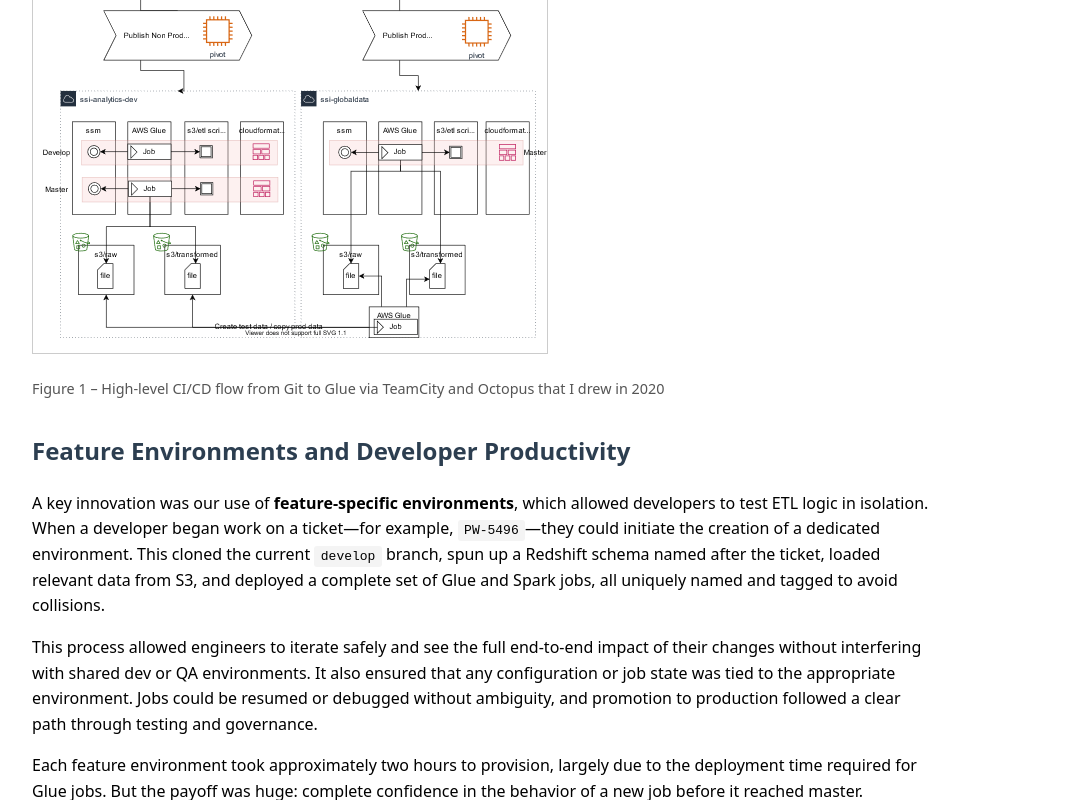
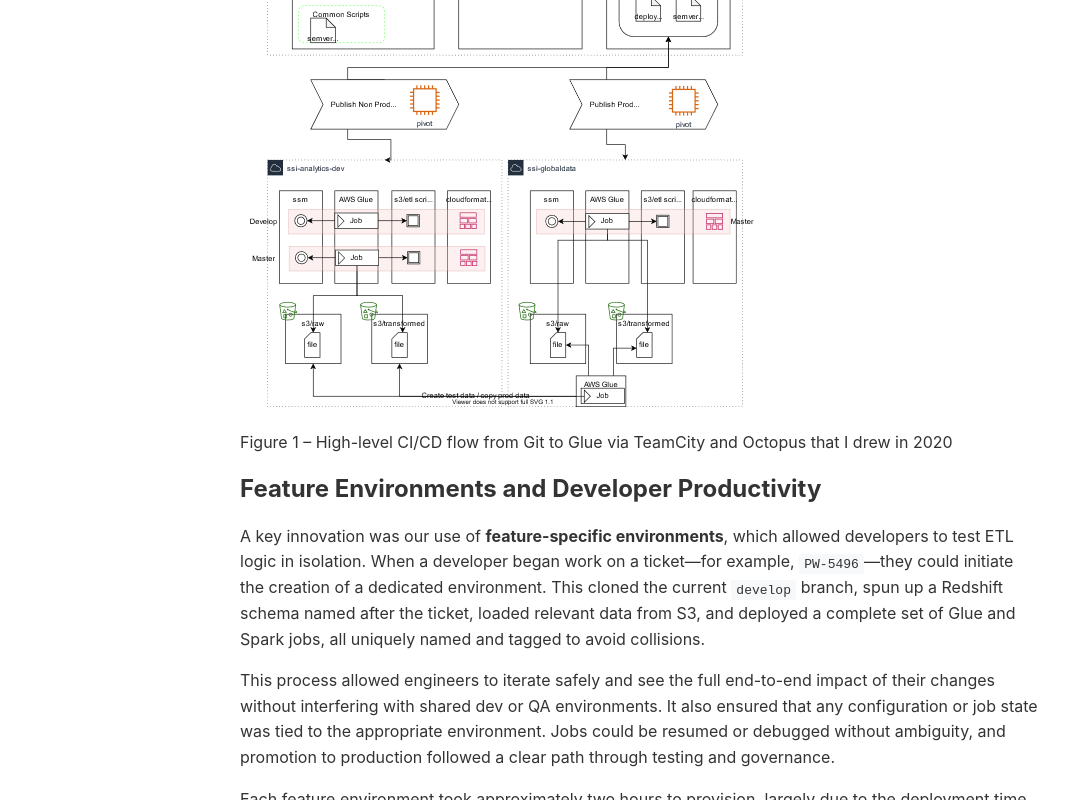
Before and after one commit to avandaleJohn/glue-deployments, a plain HTML site: page docs/index.html in a window 1280 px wide. Shown: the part 1423-2223 px from the top of the page, without its empty margins (0-1068 px from the left). Drawn offline with Linux system fonts and the light colour scheme.

Commit message:
updated style

```diff
--- a/docs/index.html
+++ b/docs/index.html
@@ -6,30 +6,39 @@
   <meta name="viewport" content="width=device-width, initial-scale=1">
   <style>
     body {
-      font-family: system-ui, sans-serif;
-      margin: 2rem;
+      font-family: -apple-system, BlinkMacSystemFont, "Segoe UI", Roboto, "Helvetica Neue", Arial, sans-serif;
+      margin: 2em auto;
+      max-width: 800px;
       line-height: 1.6;
-      max-width: 900px;
+      color: #333;
+      padding: 0 1em;
     }
-    h1, h2 {
-      color: #2c3e50;
+    h1, h2, h3 {
+      line-height: 1.2;
     }
-    img {
-      max-width: 100%;
-      margin: 1rem 0;
-      border: 1px solid #ccc;
+    a {
+      color: #0366d6;
+      text-decoration: none;
     }
-    figcaption {
-      font-size: 0.9rem;
-      color: #555;
-      margin-bottom: 2rem;
+    a:hover {
+      text-decoration: underline;
+    }
+    hr {
+      margin: 2em 0;
+      border: none;
+      border-top: 1px solid #ddd;
+    }
+    ul {
+      padding-left: 1.2em;
     }
     code {
-      background: #f4f4f4;
-      padding: 0.2rem 0.4rem;
+      background: #f6f8fa;
+      padding: 0.2em 0.4em;
       border-radius: 3px;
+      font-family: monospace;
     }
   </style>
+
 </head>
 <body>
 
```
